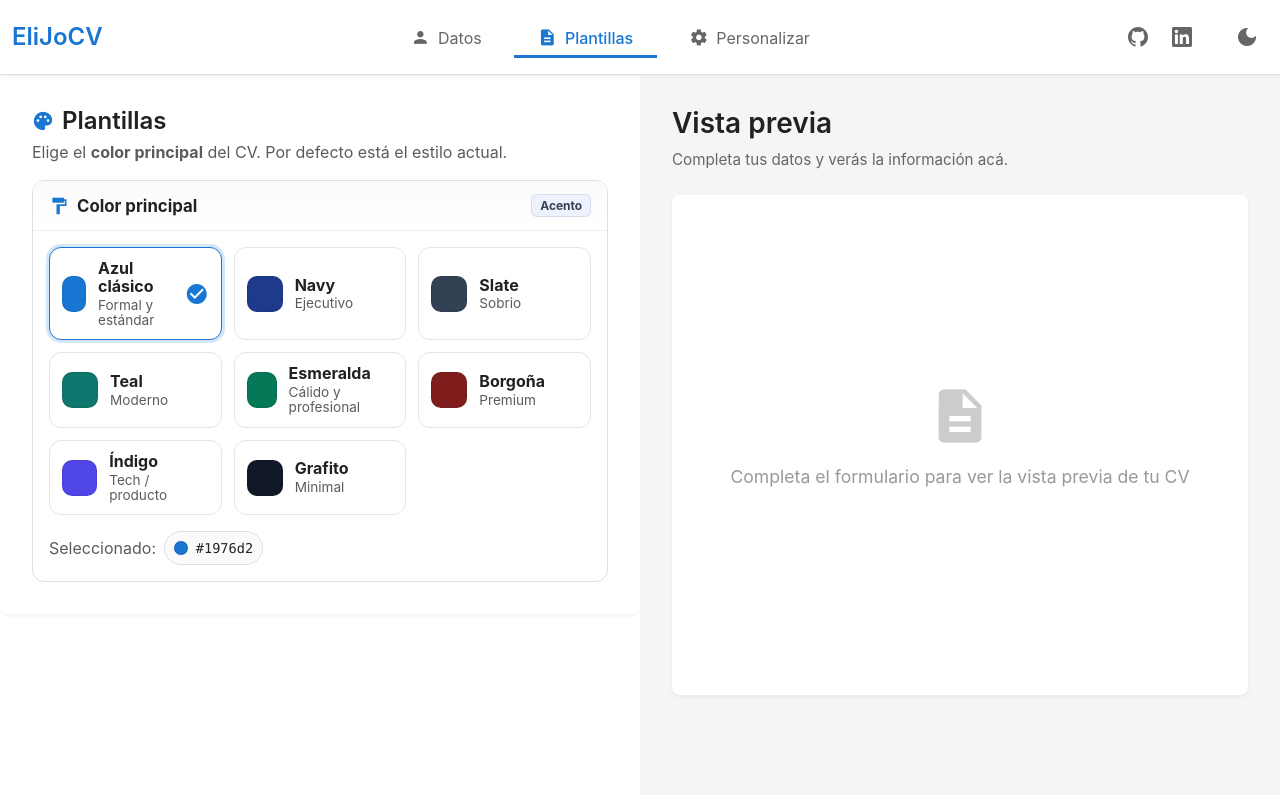
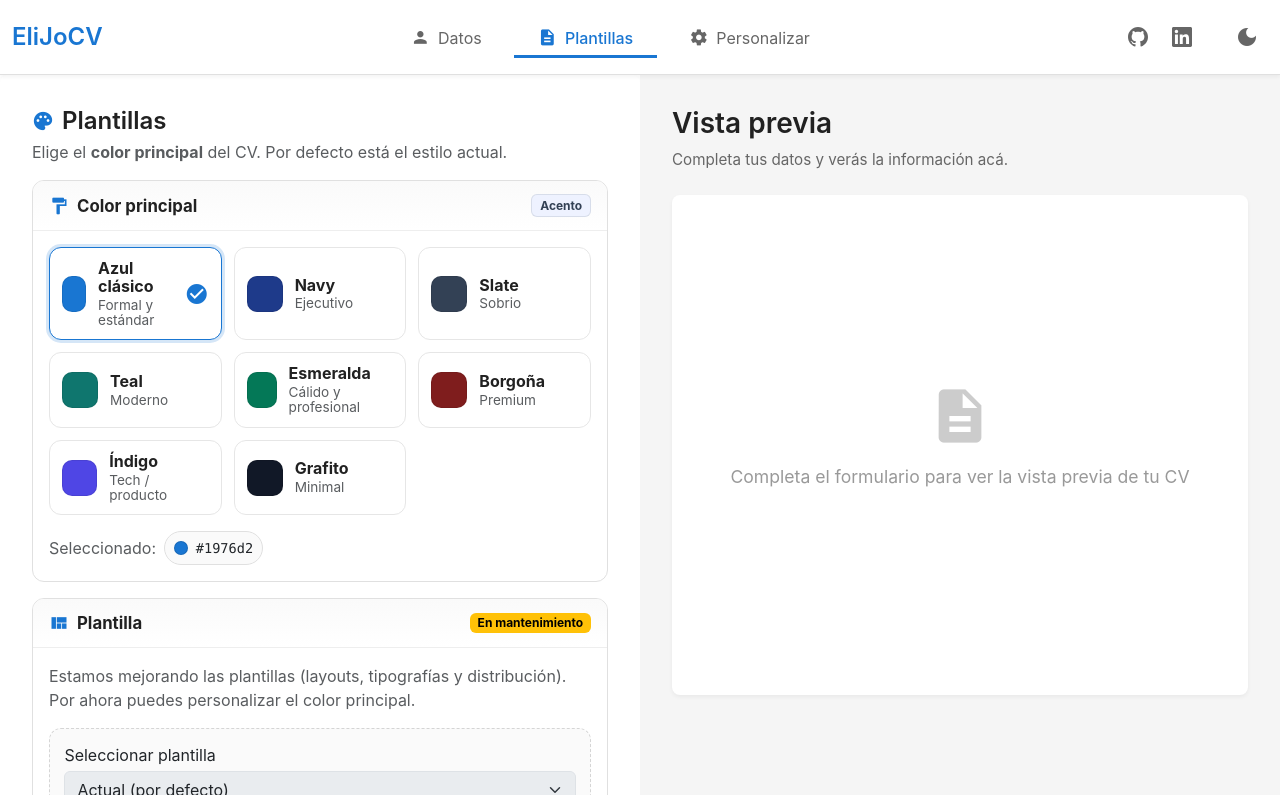
Before and after one commit to jbarzallo97/EliJoCV-jb7, an Angular app: page /templates in a window 1280 px wide. Built offline with nearby package versions, Linux system fonts and the light colour scheme.

Commit message:
Add maintenance panel for template selection in CV component. Introduce a new section with a disabled dropdown for selecting templates and buttons for previewing and applying templates. Update styles for the maintenance panel to enhance visual presentation, including support for dark mode.

```diff
--- a/src/app/pages/templates/templates.component.css
+++ b/src/app/pages/templates/templates.component.css
@@ -53,6 +53,18 @@
   background: #eef2ff !important;
   color: #334155 !important;
   border: 1px solid rgba(51, 65, 85, 0.12);
+}
+
+.maintenance-panel {
+  border: 1px dashed rgba(0, 0, 0, 0.15);
+  border-radius: 12px;
+  padding: 0.9rem;
+  background: rgba(0, 0, 0, 0.02);
+}
+
+:host-context(body.dark-mode) .maintenance-panel {
+  border-color: rgba(255, 255, 255, 0.18);
+  background: rgba(255, 255, 255, 0.04);
 }
 
 .color-grid {
--- a/src/app/pages/templates/templates.component.html
+++ b/src/app/pages/templates/templates.component.html
@@ -47,4 +47,41 @@
       </div>
     </div>
   </div>
+
+  <div class="template-card mt-3">
+    <div class="template-card-header">
+      <div class="d-flex align-items-center gap-2">
+        <i class="material-icons">view_quilt</i>
+        <h4 class="group-title mb-0">Plantilla</h4>
+      </div>
+      <span class="badge text-bg-warning">En mantenimiento</span>
+    </div>
+
+    <div class="template-card-body">
+      <p class="text-muted mb-3">
+        Estamos mejorando las plantillas (layouts, tipografías y distribución). Por ahora puedes personalizar el color principal.
+      </p>
+
+      <div class="maintenance-panel" aria-disabled="true">
+        <label class="form-label mb-1">Seleccionar plantilla</label>
+        <select class="form-select" disabled>
+          <option selected>Actual (por defecto)</option>
+          <option>Clásico</option>
+          <option>Moderno</option>
+          <option>Minimalista</option>
+        </select>
+
+        <div class="d-flex gap-2 mt-3 flex-wrap">
+          <button type="button" class="btn btn-outline-secondary d-inline-flex align-items-center gap-2" disabled>
+            <i class="material-icons">visibility</i>
+            Ver mini-preview
+          </button>
+          <button type="button" class="btn btn-primary d-inline-flex align-items-center gap-2" disabled>
+            <i class="material-icons">check</i>
+            Aplicar plantilla
+          </button>
+        </div>
+      </div>
+    </div>
+  </div>
 </div>
```
